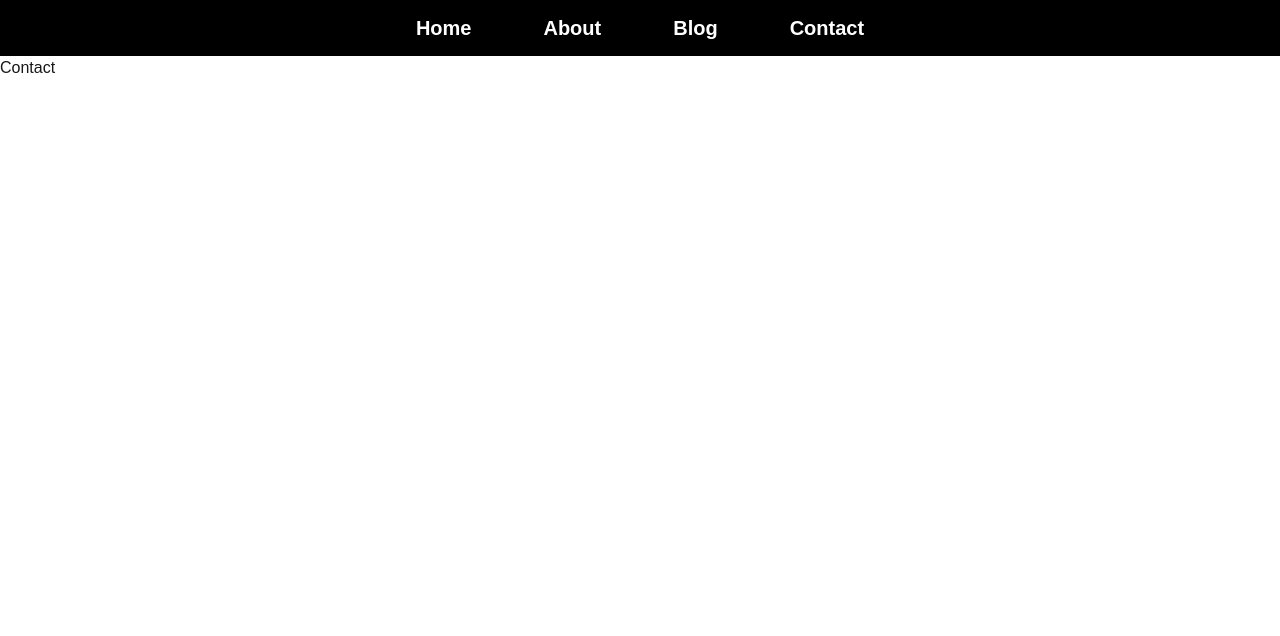
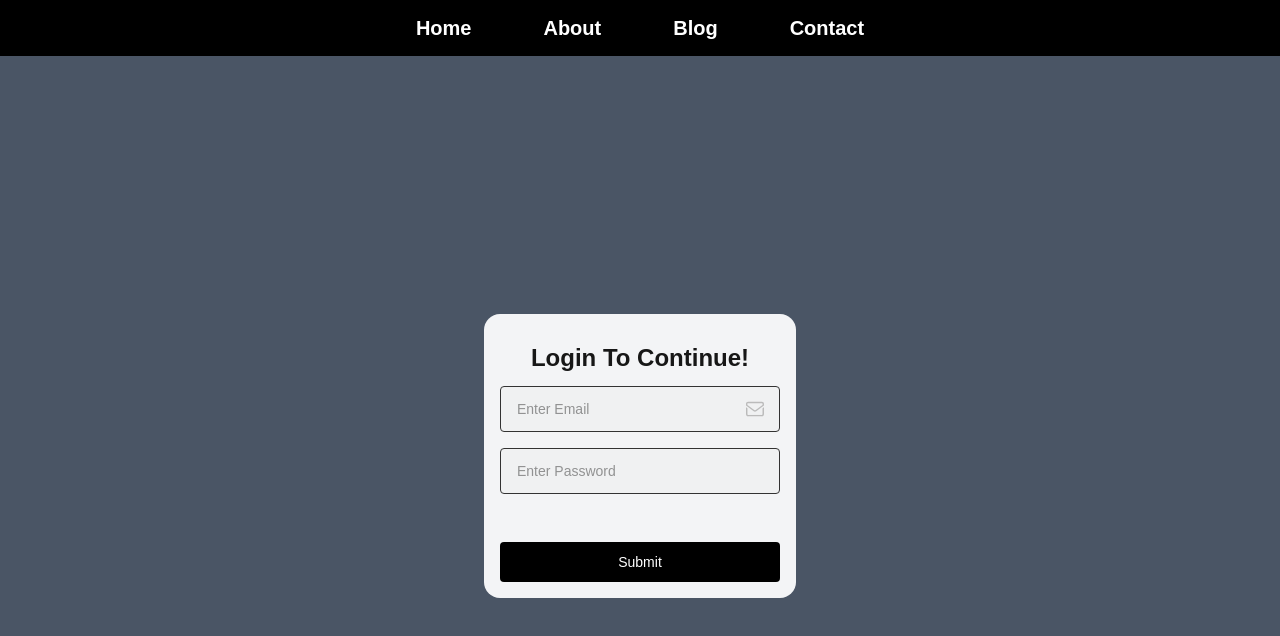
Before and after one commit to yashr775/huntingcoder, a Next.js app in the folder client/: page /contact in a window 1280 px wide. Shown: the top 636 px of the page. Built offline with nearby package versions, Linux system fonts and the light colour scheme.

Commit message:
Contact us landing page completed

```diff
--- a/client/pages/contact.js
+++ b/client/pages/contact.js
@@ -1,8 +1,71 @@
 import React from 'react'
 
 const Contact = () => {
+
+
     return (
-        <div>Contact</div>
+        <div className="bg-gray-600 h-screen flex justify-center items-center p-4">
+            <div className="w-full sm:w-3/4 md:w-1/2 lg:w-1/3 xl:w-1/4 bg-gray-100 rounded-2xl p-4">
+                <h1 className="flex justify-center font-bold text-xl sm:text-2xl m-3">
+                    Login To Continue!
+                </h1>
+                <form className="space-y-4 font-[sans-serif] text-[#333] max-w-md mx-auto" >
+                    <div className="relative flex items-center">
+                        <input
+                            type="email"
+                            placeholder="Enter Email"
+                            name="email"
+                            className="px-4 py-3 bg-[#f0f1f2] focus:bg-transparent w-full text-sm border outline-[#007bff] rounded transition-all"
+                        />
+                        <svg
+                            xmlns="http://www.w3.org/2000/svg"
+                            fill="#bbb"
+                            stroke="#bbb"
+                            className="w-[18px] h-[18px] absolute right-4"
+                            viewBox="0 0 682.667 682.667"
+                        >
+                            <defs>
+                                <clipPath id="a" clipPathUnits="userSpaceOnUse">
+                                    <path d="M0 512h512V0H0Z" data-original="#000000"></path>
+                                </clipPath>
+                            </defs>
+                            <g
+                                clipPath="url(#a)"
+                                transform="matrix(1.33 0 0 -1.33 0 682.667)"
+                            >
+                                <path
+                                    fill="none"
+                                    strokeMiterlimit="10"
+                                    strokeWidth="40"
+                                    d="M452 444H60c-22.091 0-40-17.909-40-40v-39.446l212.127-157.782c14.17-10.54 33.576-10.54 47.746 0L492 364.554V404c0 22.091-17.909 40-40 40Z"
+                                    data-original="#000000"
+                                ></path>
+                                <path
+                                    d="M472 274.9V107.999c0-11.027-8.972-20-20-20H60c-11.028 0-20 8.973-20 20V274.9L0 304.652V107.999c0-33.084 26.916-60 60-60h392c33.084 0 60 26.916 60 60v196.653Z"
+                                    data-original="#000000"
+                                ></path>
+                            </g>
+                        </svg>
+                    </div>
+
+                    <div className="relative flex items-center">
+                        <input
+                            type="text"
+                            placeholder="Enter Password"
+                            name="password"
+                            className="px-4 py-3 bg-[#f0f1f2] focus:bg-transparent w-full text-sm border outline-[#007bff] rounded transition-all"
+                        />
+                    </div>
+
+                    <button
+                        type="submit"
+                        className="px-6 py-2.5 w-full !mt-8 text-sm bg-black hover:bg-blue-600 text-white rounded active:bg-[#006bff]"
+                    >
+                        Submit
+                    </button>
+                </form>
+            </div>
+        </div>
     )
 }
 
```
